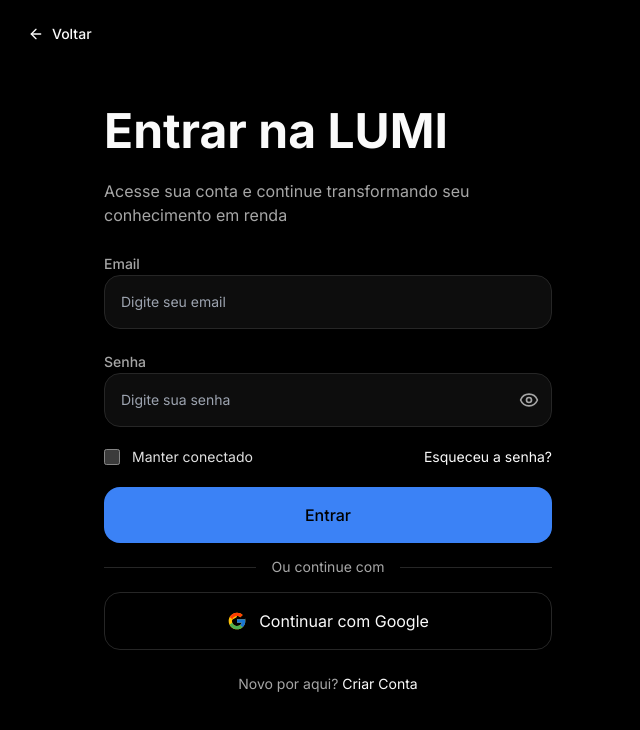
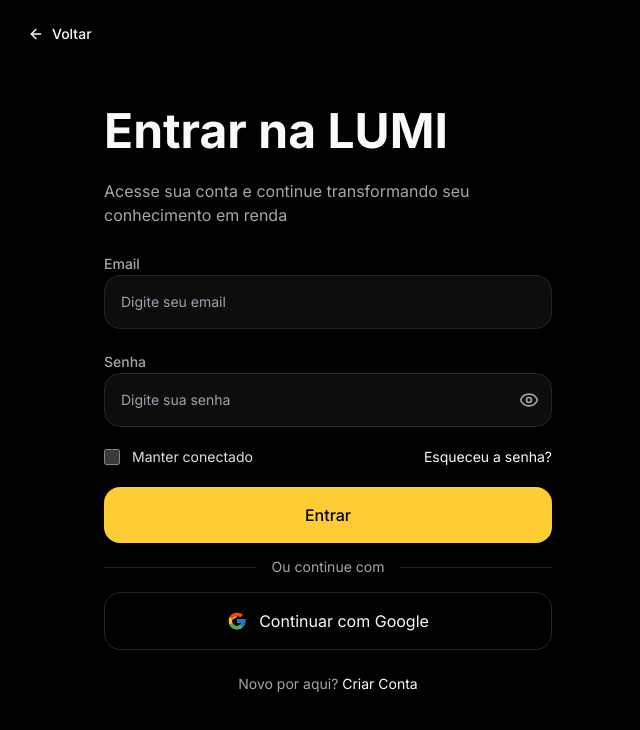
Before and after one commit to thedxvid/lumi-digital, a React (Vite) app: page /auth in a window 1280 px wide. Shown: the top 730 px of the page, without its empty margins (0-640 px from the left). Built offline with nearby package versions, Linux system fonts and the light colour scheme.

Commit message:
Change sign-in button to Lumi gold

```diff
--- a/src/components/ui/sign-in.tsx
+++ b/src/components/ui/sign-in.tsx
@@ -104,7 +104,7 @@ export const SignInPage: React.FC<SignInPageProps> = ({
                 <a href="#" onClick={(e) => { e.preventDefault(); onResetPassword?.(); }} className="hover:underline text-foreground transition-colors">Esqueceu a senha?</a>
               </div>
 
-              <button type="submit" className="animate-element animate-delay-600 w-full rounded-2xl bg-primary py-4 font-medium text-primary-foreground hover:bg-primary/90 transition-colors">
+              <button type="submit" className="animate-element animate-delay-600 w-full rounded-2xl bg-lumi-gold py-4 font-medium text-background hover:bg-lumi-gold-dark transition-colors">
                 Entrar
               </button>
             </form>
```
